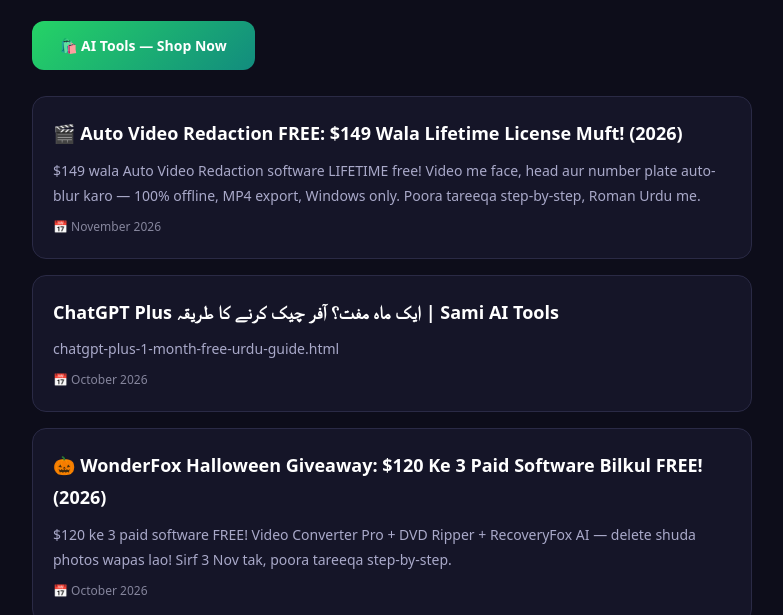
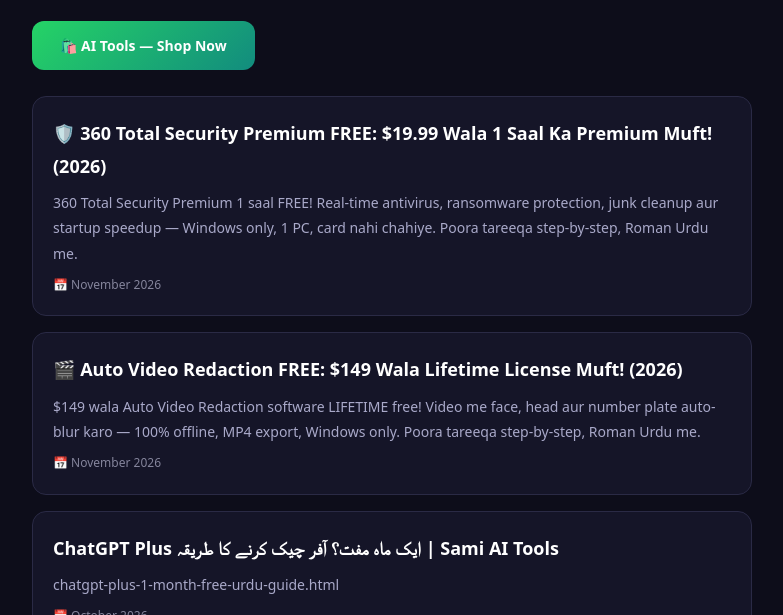
Before and after one commit to SamiAitools497/SamiAitools497.github.io, a plain HTML site: page blog.html in a window 1280 px wide. Shown: the part 185-800 px from the top of the page, without its empty margins (248-1031 px from the left). Drawn offline with Linux system fonts and the light colour scheme.

Commit message:
Blog card: 🛡️ 360 Total Security Premium FREE: $19.99 Wala 1 Saal Ka Premium Muft! (2026)

```diff
--- a/blog.html
+++ b/blog.html
@@ -39,7 +39,12 @@ footer a{color:#aeb8ff;text-decoration:none;margin-right:16px}
   <h1>📝 Blog & Tricks</h1>
   <p class="sub">AI tools ke guides, tricks aur tips — sab kuch ek jagah! 🚀</p>
   <a href="/" style="display:inline-block;margin-bottom:10px;padding:12px 28px;border-radius:12px;background:linear-gradient(135deg,#25D366,#128C7E);color:#fff;font-weight:800;font-size:14px;text-decoration:none;">🛍️ AI Tools — Shop Now</a>
-                                             <a class="post" href="/auto-video-redaction-free-lifetime-license-guide.html">
+                                               <a class="post" href="/360-total-security-premium-free-1-year-license-guide.html">
+    <h2>🛡️ 360 Total Security Premium FREE: $19.99 Wala 1 Saal Ka Premium Muft! (2026)</h2>
+    <p>360 Total Security Premium 1 saal FREE! Real-time antivirus, ransomware protection, junk cleanup aur startup speedup — Windows only, 1 PC, card nahi chahiye. Poora tareeqa step-by-step, Roman Urdu me.</p>
+    <div class="date">📅 November 2026</div>
+  </a>
+<a class="post" href="/auto-video-redaction-free-lifetime-license-guide.html">
     <h2>🎬 Auto Video Redaction FREE: $149 Wala Lifetime License Muft! (2026)</h2>
     <p>$149 wala Auto Video Redaction software LIFETIME free! Video me face, head aur number plate auto-blur karo — 100% offline, MP4 export, Windows only. Poora tareeqa step-by-step, Roman Urdu me.</p>
     <div class="date">📅 November 2026</div>
```
